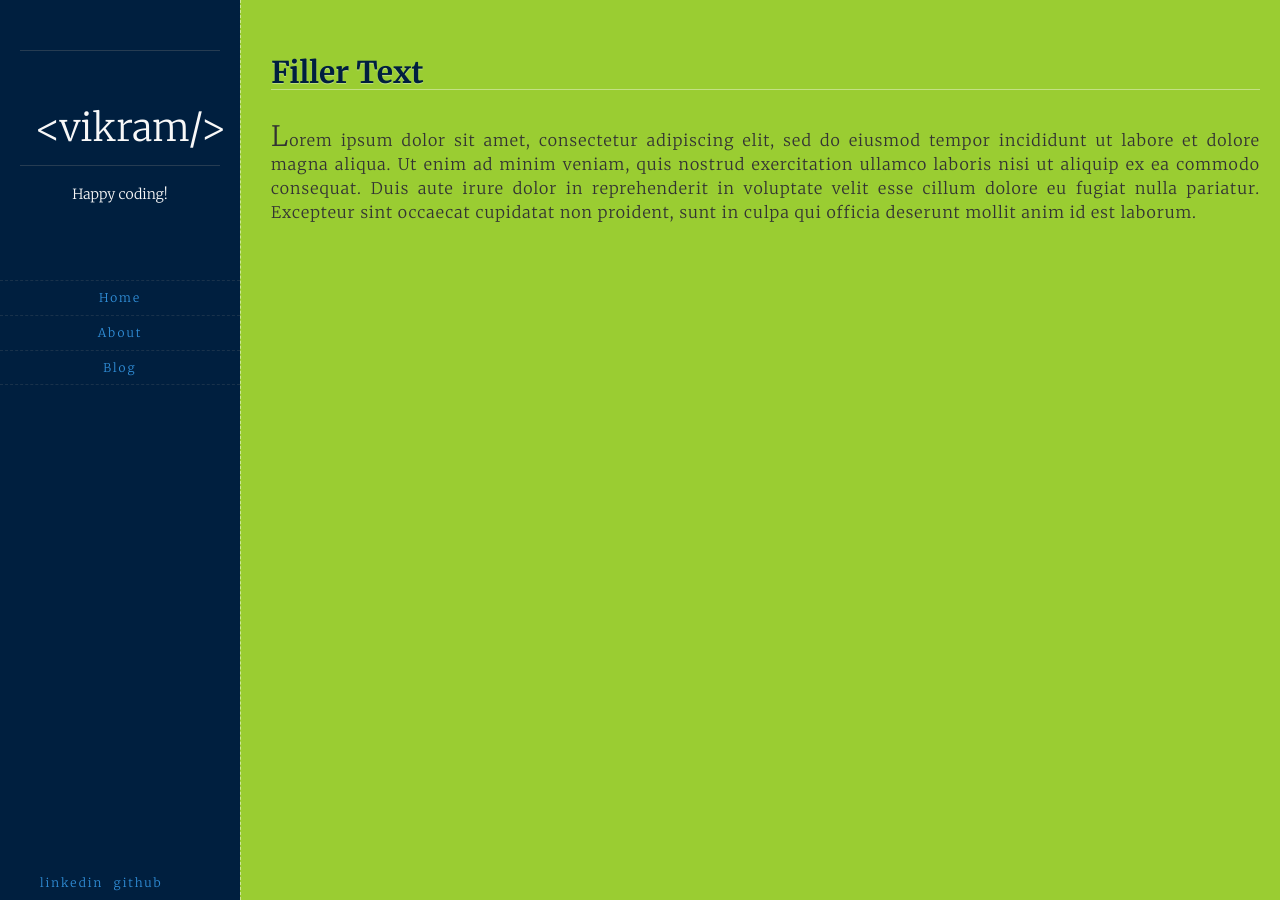
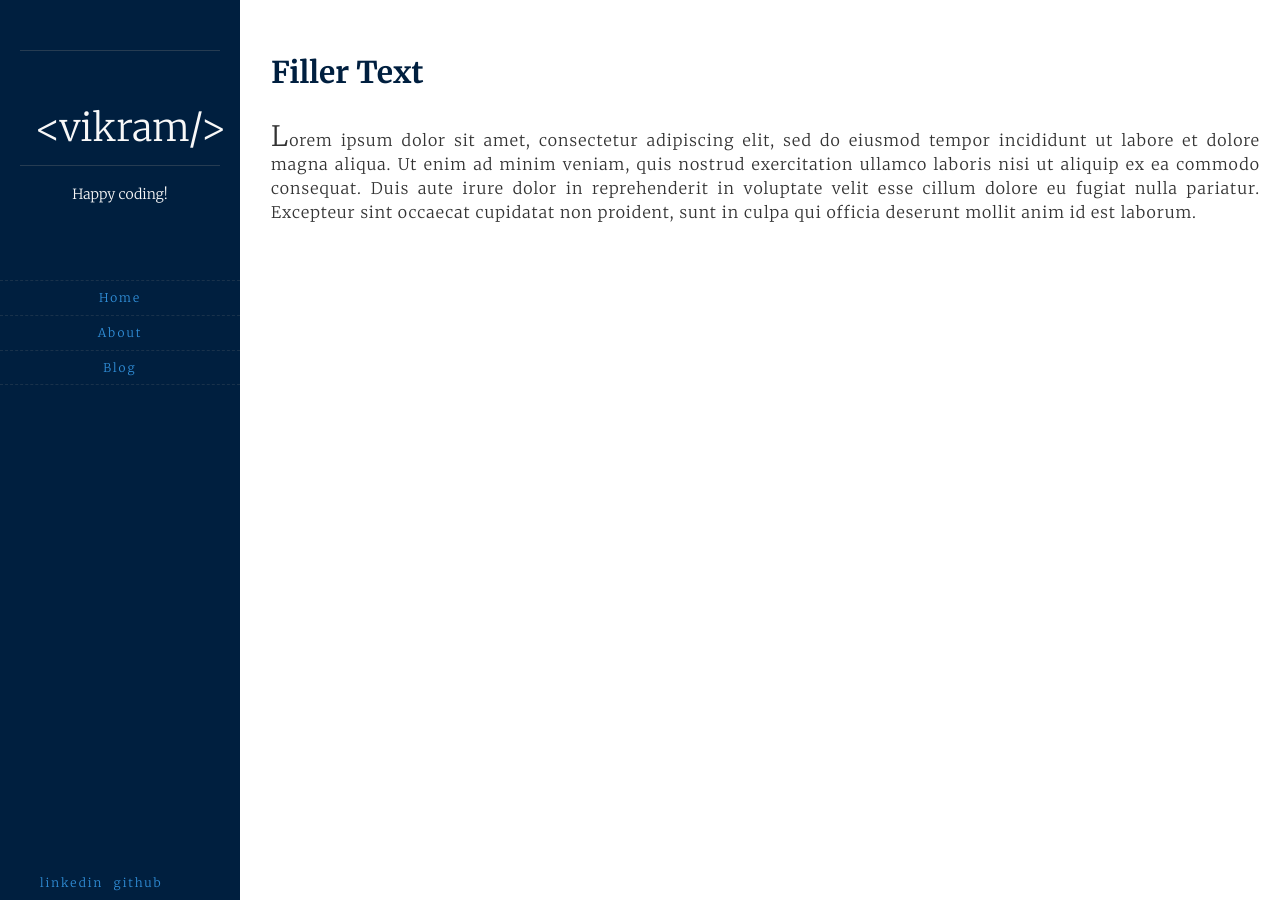
Before and after one commit to srirangamv/srirangamv.github.io, a Jekyll site: the page built from index.html, in a window 1280 px wide. Built offline with Jekyll 4.4.1, drawn with Linux system fonts in a browser that asks for light colours; nearby versions of some CDN libraries; library files that are not in the unit come from our copies; the list of posts is cut into pages by our own code.

Commit message:
background color changed.

```diff
--- a/css/style.css
+++ b/css/style.css
@@ -128,7 +128,7 @@
     right: 0px;
     overflow: hidden;
     height: 100%;
-    background-color: yellowGreen;
+    background-color: #ffffff;
 }
 
 .hs-content-wrapper {
@@ -155,7 +155,7 @@
 }
 
     .hs-content:hover, .hs-content-active {
-        background: yellowGreen;
+        background: #ffffff;
     }
 
         .hs-content:hover .jspVerticalBar,
```
